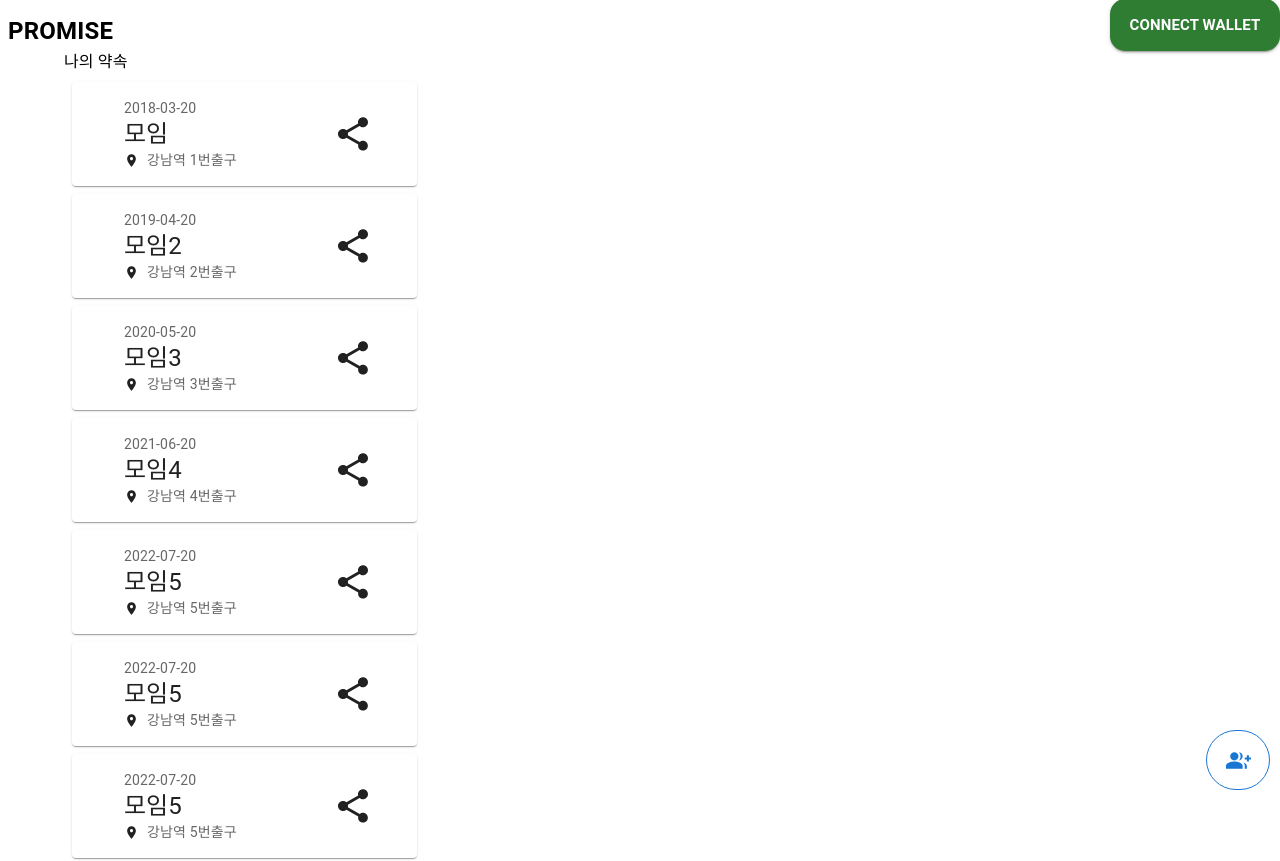
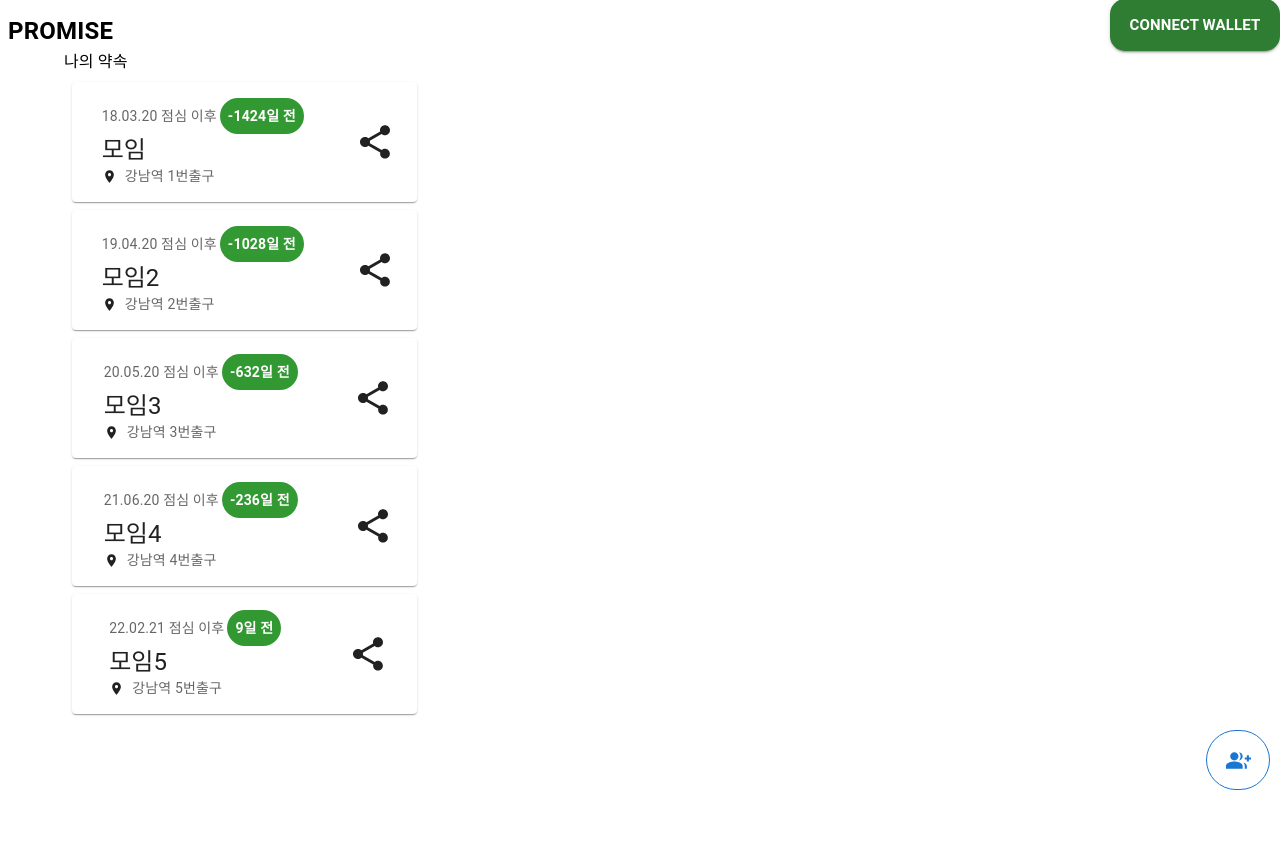
Before and after one commit to PromiseNFT/promise-web, a React (Create React App) app: page / in a window 1280 px wide. Shown: the top 861 px of the page. After the commit the page ends 800 px from the top, so only its background shows below. Built offline with nearby package versions, Linux system fonts and the light colour scheme.

Commit message:
💄 n일전

```diff
--- a/src/components/Cards/CardComponent.tsx
+++ b/src/components/Cards/CardComponent.tsx
@@ -5,16 +5,20 @@ import Typography from '@mui/material/Typography';
 import { Place, Share } from '@mui/icons-material';
 import { Box } from '@mui/material';
 import { CopyToClipboard } from 'react-copy-to-clipboard';
+import { format } from 'date-fns';
+import { CardTimeOut } from './CardTimeOut';
 
 export interface CardType {
   title: string;
   location: string;
-  time: Date | string;
+  date: Date;
+  time: string;
 }
 
 export const CardComponent = ({
   title,
   location,
+  date,
   time,
 }: CardType): JSX.Element => {
   return (
@@ -29,10 +33,13 @@ export const CardComponent = ({
       }}
     >
       <CardContent>
-        <Box sx={{ display: 'flex', flexDirection: 'row' }}>
+        <Box
+          sx={{ display: 'flex', flexDirection: 'row', alignItems: 'center' }}
+        >
           <Typography variant='body2' color='text.secondary'>
-            {time}
+            {format(date, 'yy.MM.dd')} {time}{' '}
           </Typography>
+          <CardTimeOut date={date} />
         </Box>
         <Box sx={{ display: 'flex', flexDirection: 'row' }}>
           <Typography variant='h5' component='div'>
--- /dev/null
+++ b/src/components/Cards/CardTimeOut.tsx
@@ -0,0 +1,48 @@
+import { Box, styled, Typography } from '@mui/material';
+import { differenceInDays } from 'date-fns';
+
+interface Props {
+  date: Date;
+}
+
+export const CardTimeOut = ({ date }: Props): JSX.Element => {
+  const diff = differenceInDays(date, new Date()) + 1;
+
+  if (diff === 0) {
+    return (
+      <Wrapper>
+        <Typography
+          sx={{ color: 'white' }}
+          variant='body2'
+          fontWeight='bold'
+          color='text.secondary'
+        >
+          당일 입니다!
+        </Typography>
+      </Wrapper>
+    );
+  }
+
+  return (
+    <Wrapper>
+      <Typography
+        sx={{ color: 'white' }}
+        variant='body2'
+        fontWeight='bold'
+        color='text.secondary'
+      >
+        {diff}일 전
+      </Typography>
+    </Wrapper>
+  );
+};
+
+const Wrapper = styled(Box)({
+  border: 'solid',
+  borderRadius: 20,
+  padding: 5,
+  marginLeft: 3,
+  borderColor: 'green',
+  backgroundColor: 'green',
+  opacity: 0.8,
+});
--- a/src/components/PromiseList/index.tsx
+++ b/src/components/PromiseList/index.tsx
@@ -2,21 +2,48 @@ import { Box, Container, styled, Typography } from '@mui/material';
 import { CardComponent, CardType } from '../Cards/CardComponent';
 
 const card_list: CardType[] = [
-  { title: '모임', location: '강남역 1번출구', time: '2018-03-20' },
-  { title: '모임2', location: '강남역 2번출구', time: '2019-04-20' },
-  { title: '모임3', location: '강남역 3번출구', time: '2020-05-20' },
-  { title: '모임4', location: '강남역 4번출구', time: '2021-06-20' },
-  { title: '모임5', location: '강남역 5번출구', time: '2022-07-20' },
-  { title: '모임5', location: '강남역 5번출구', time: '2022-07-20' },
-  { title: '모임5', location: '강남역 5번출구', time: '2022-07-20' },
-  { title: '모임5', location: '강남역 5번출구', time: '2022-07-20' },
-  { title: '모임5', location: '강남역 5번출구', time: '2022-07-20' },
-  { title: '모임5', location: '강남역 5번출구', time: '2022-07-20' },
+  {
+    title: '모임',
+    location: '강남역 1번출구',
+    date: new Date('2018-03-20'),
+    time: '점심 이후',
+  },
+  {
+    title: '모임2',
+    location: '강남역 2번출구',
+    date: new Date('2019-04-20'),
+    time: '점심 이후',
+  },
+  {
+    title: '모임3',
+    location: '강남역 3번출구',
+    date: new Date('2020-05-20'),
+    time: '점심 이후',
+  },
+  {
+    title: '모임4',
+    location: '강남역 4번출구',
+    date: new Date('2021-06-20'),
+    time: '점심 이후',
+  },
+  {
+    title: '모임5',
+    location: '강남역 5번출구',
+    date: new Date('2022-02-21'),
+    time: '점심 이후',
+  },
 ];
 
 export const PromiseList = (): JSX.Element => {
-  const cards = card_list.map(({ title, location, time }: CardType) => {
-    return <CardComponent title={title} location={location} time={time} />;
+  const cards = card_list.map(({ title, location, date, time }: CardType) => {
+    return (
+      <CardComponent
+        title={title}
+        location={location}
+        date={date}
+        time={time}
+      />
+    );
   });
 
   return (
```
